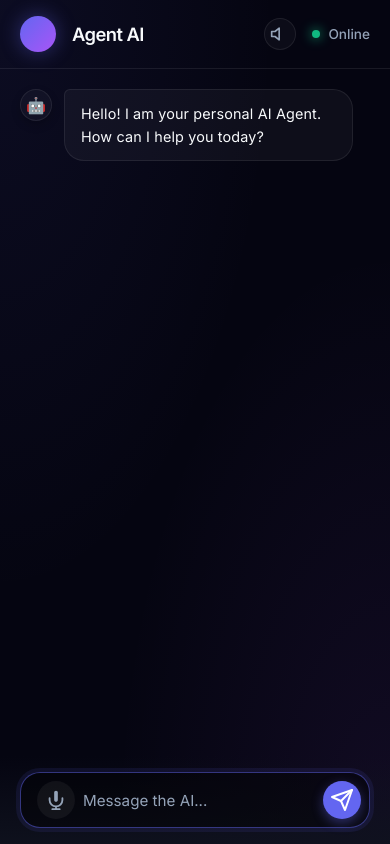
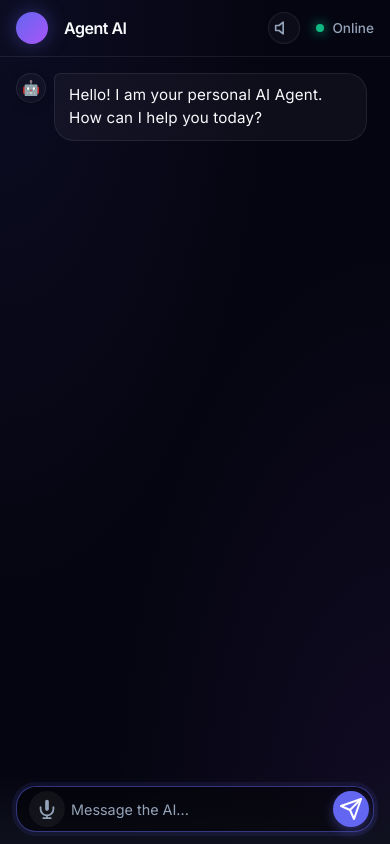
Before and after one commit to sallukha/Ai-Agent, a website: page public/index.html in a window 390 px wide. Drawn offline with Linux system fonts and the light colour scheme.

Commit message:
feat: Add initial styling for the chat application UI.

```diff
--- a/public/style.css
+++ b/public/style.css
@@ -23,7 +23,8 @@ body {
         radial-gradient(at 0% 0%, rgba(99, 102, 241, 0.08) 0px, transparent 50%),
         radial-gradient(at 100% 100%, rgba(168, 85, 247, 0.08) 0px, transparent 50%);
     color: var(--text-primary);
-    height: 100vh;
+    min-height: 100vh;
+    height: 100dvh;
     display: flex;
     justify-content: center;
     align-items: center;
@@ -34,7 +35,7 @@ body {
 .app-container {
     width: 100%;
     max-width: 1000px;
-    height: 100vh;
+    height: 100%;
     display: flex;
     flex-direction: column;
     background: transparent;
@@ -371,40 +372,46 @@ body {
 /* Responsive Media Queries */
 @media (max-width: 768px) {
     .app-header {
-        padding: 16px 20px;
+        padding: 12px 16px;
     }
 
     .app-header h1 {
-        font-size: 1.15rem;
+        font-size: 1.1rem;
+    }
+
+    .logo-circle {
+        width: 32px;
+        height: 32px;
     }
 
     .messages-wrapper {
-        padding: 20px;
-        gap: 20px;
+        padding: 16px;
+        gap: 16px;
     }
 
     .message {
-        max-width: 90%;
-        gap: 12px;
+        max-width: 92%;
+        gap: 10px;
     }
 
     .avatar {
-        width: 32px;
-        height: 32px;
-        font-size: 1rem;
+        width: 30px;
+        height: 30px;
+        font-size: 0.9rem;
     }
 
     .bubble {
-        padding: 12px 16px;
-        font-size: 0.9rem;
+        padding: 10px 14px;
+        font-size: 0.95rem;
+        line-height: 1.5;
     }
 
     .input-area {
-        padding: 16px 20px;
+        padding: 12px 16px;
     }
 
     .chat-form {
-        padding: 8px 8px 8px 16px;
+        padding: 6px 6px 6px 14px;
         gap: 8px;
     }
 
@@ -425,10 +432,34 @@ body {
 
 @media (max-width: 480px) {
     .message {
-        max-width: 95%;
+        max-width: 98%;
+        gap: 8px;
     }
 
     .chat-form {
         border-radius: 20px;
+        gap: 6px;
+        padding: 4px 4px 4px 12px;
+    }
+
+    .mic-btn, .send-btn {
+        width: 36px;
+        height: 36px;
+        flex-shrink: 0;
+    }
+
+    .chat-form input {
+        font-size: 0.9rem;
+        width: 100%;
+    }
+
+    .app-header h1 {
+        font-size: 1rem;
+    }
+
+    .bubble pre {
+        padding: 0.75rem;
+        margin: 0.5rem 0;
+        font-size: 0.85rem;
     }
 }
```
